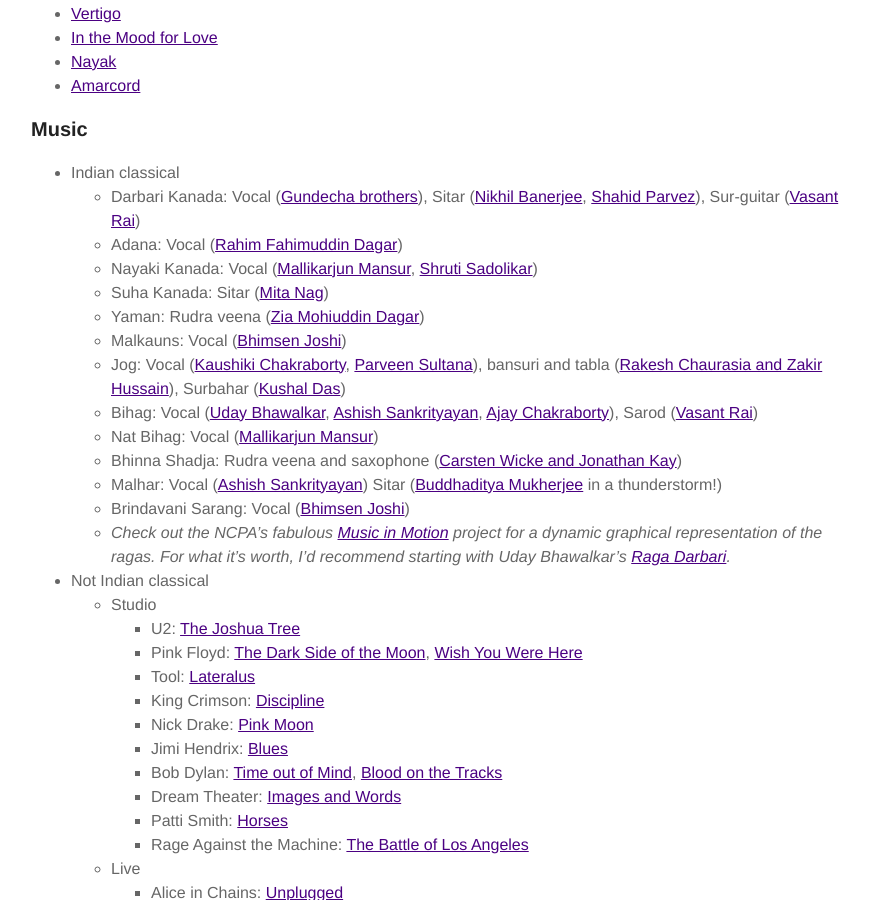
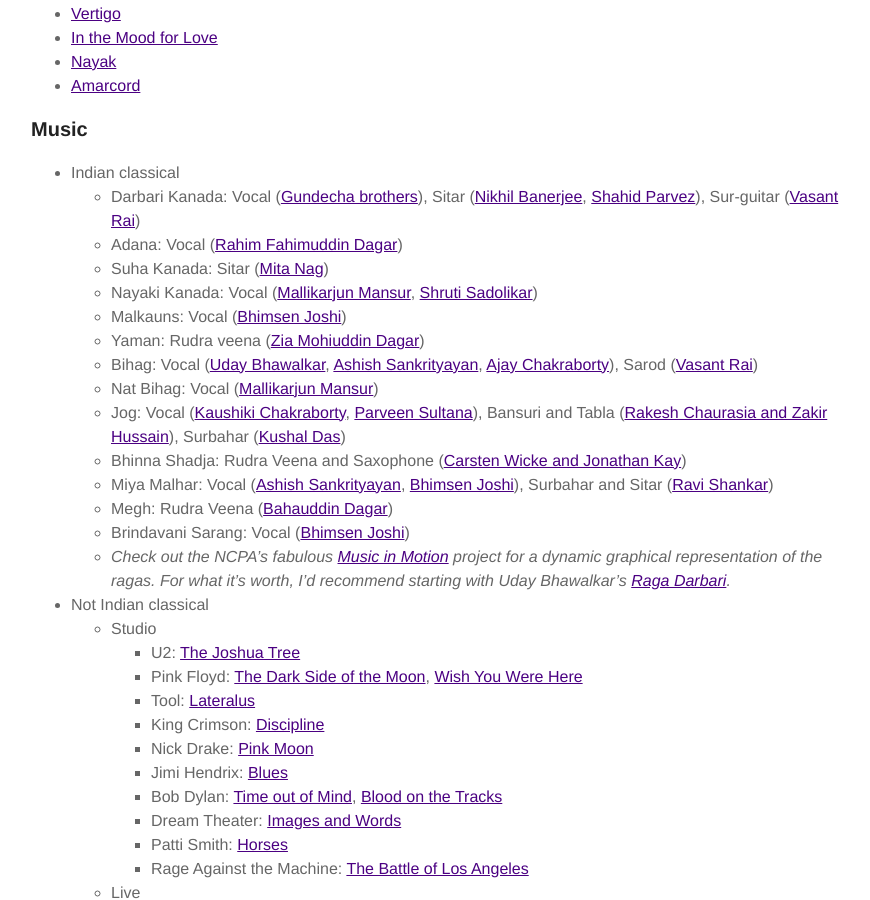
Before and after one commit to anirvanchowdhury/anirvanchowdhury.github.io, a Jekyll site: the page built from fun.md, in a window 1280 px wide and 900 px high, scrolled down 636 px. Shown: the whole window, without its empty margins (204-1074 px from the left). Built offline with Jekyll 4.4.1, drawn with Linux system fonts in a browser that asks for light colours.

```diff
--- a/fun.md
+++ b/fun.md
@@ -20,26 +20,27 @@ Stuff I like. Not in a strict preference order.
 * Indian classical
 	* Darbari Kanada: Vocal ([Gundecha brothers](https://www.youtube.com/watch?v=_bg47_O00eU)), Sitar ([Nikhil Banerjee](https://www.youtube.com/watch?v=EUiDVRfYwmQ), [Shahid Parvez](https://www.youtube.com/watch?v=cb6kvPdQPSY)), Sur-guitar ([Vasant Rai](https://www.youtube.com/watch?v=gFp_yVjnQ44))
 	* Adana: Vocal ([Rahim Fahimuddin Dagar](https://www.youtube.com/watch?v=maPAKmHJLgA))
+	* Suha Kanada: Sitar ([Mita Nag](https://www.youtube.com/watch?v=Pmei4Ix6dhA))
 	* Nayaki Kanada: Vocal ([Mallikarjun Mansur](https://www.youtube.com/watch?v=VDDoGt2UM84), [Shruti Sadolikar](https://www.youtube.com/watch?v=XQBSkESiuZI))
-	* Suha Kanada: Sitar ([Mita Nag](https://www.youtube.com/watch?v=Pmei4Ix6dhA))
+	* Malkauns: Vocal ([Bhimsen Joshi](https://www.youtube.com/watch?v=AGo-hdgS8mI))
 	* Yaman: Rudra veena ([Zia Mohiuddin Dagar](https://www.youtube.com/watch?v=q5trNs7M3MU))
-	* Malkauns: Vocal ([Bhimsen Joshi](https://www.youtube.com/watch?v=AGo-hdgS8mI))
-	* Jog: Vocal ([Kaushiki Chakraborty](https://www.youtube.com/watch?v=jkNlOUF6OLE), [Parveen Sultana](https://www.youtube.com/watch?v=B0rPw5JQs3I)), bansuri and tabla ([Rakesh Chaurasia and Zakir Hussain](https://www.youtube.com/watch?v=O2K0ptoYpuc)), Surbahar ([Kushal Das](https://www.youtube.com/watch?v=SK3FmfOeJ4w))
 	* Bihag: Vocal ([Uday Bhawalkar](https://www.youtube.com/watch?v=0PljerNT1iU), [Ashish Sankrityayan](https://www.youtube.com/watch?v=E4l_J877tdk), [Ajay Chakraborty](https://www.youtube.com/watch?v=wlo7Lpdcn2w)), Sarod ([Vasant Rai](https://www.discogs.com/Vasant-Rai-Zakir-Hussain-Evening-Ragas/release/3418052))
 	* Nat Bihag: Vocal ([Mallikarjun Mansur](https://www.youtube.com/watch?v=7N4bawMog2Q&t=42m04s))
-	* Bhinna Shadja: Rudra veena and saxophone ([Carsten Wicke and Jonathan Kay](https://www.youtube.com/watch?v=3yzCUcepQB0))
-	* Malhar: Vocal ([Ashish Sankrityayan](https://store.cdbaby.com/cd/ashish1)) Sitar ([Buddhaditya Mukherjee](https://www.youtube.com/watch?v=pFenlzgBEns) in a thunderstorm!)
+	* Jog: Vocal ([Kaushiki Chakraborty](https://www.youtube.com/watch?v=jkNlOUF6OLE), [Parveen Sultana](https://www.youtube.com/watch?v=B0rPw5JQs3I)), Bansuri and Tabla ([Rakesh Chaurasia and Zakir Hussain](https://www.youtube.com/watch?v=O2K0ptoYpuc)), Surbahar ([Kushal Das](https://www.youtube.com/watch?v=SK3FmfOeJ4w))
+	* Bhinna Shadja: Rudra Veena and Saxophone ([Carsten Wicke and Jonathan Kay](https://www.youtube.com/watch?v=3yzCUcepQB0))
+	* Miya Malhar: Vocal ([Ashish Sankrityayan](https://store.cdbaby.com/cd/ashish1), [Bhimsen Joshi](https://www.youtube.com/watch?v=WFd3BOkTJ-g&t=29m30s)), Surbahar and Sitar ([Ravi Shankar](https://www.youtube.com/watch?v=WFd3BOkTJ-g))
+	* Megh: Rudra Veena ([Bahauddin Dagar](https://www.youtube.com/watch?v=_lNuF4IsIqY))
 	* Brindavani Sarang: Vocal ([Bhimsen Joshi](https://mio.to/album/Pandit+Bhimsen+Joshi/The+Genius+Of+Pt+Bhimsen+Joshi))
 	* *Check out the NCPA's fabulous [Music in Motion](https://autrimncpa.wordpress.com/) project for a dynamic graphical representation of the ragas. For what it's worth, I'd recommend starting with Uday Bhawalkar's [Raga Darbari](https://autrimncpa.wordpress.com/darbari-kanada/).*
 
 * Not Indian classical
 	* Studio
-		* U2: [The Joshua Tree](https://www.allmusic.com/album/the-joshua-tree-mw0000196162)
-		* Pink Floyd: [The Dark Side of the Moon](https://www.allmusic.com/album/the-dark-side-of-the-moon-mw0000191308), [Wish You Were Here](https://www.allmusic.com/album/wish-you-were-here-mw0000650633)
+		* U2: [The Joshua Tree](https://open.spotify.com/album/5vBZRYu2GLA65nfxBvG1a7?si=nf-cm1MYTFinvgUTkuw1tA)
+		* Pink Floyd: [The Dark Side of the Moon](https://open.spotify.com/album/4LH4d3cOWNNsVw41Gqt2kv?si=1efd18LNTRyIfPXEyW8VPA), [Wish You Were Here](https://open.spotify.com/album/0bCAjiUamIFqKJsekOYuRw?si=-4qKA0YoRheBakatKsLpYw)
 		* Tool: [Lateralus](https://www.allmusic.com/album/lateralus-mw0000002072)
 		* King Crimson: [Discipline](https://www.allmusic.com/album/discipline-mw0000196148)
-		* Nick Drake: [Pink Moon](https://www.allmusic.com/album/pink-moon-mw0000315191)
-		* Jimi Hendrix: [Blues](https://www.allmusic.com/album/blues-mw0000111756)
+		* Nick Drake: [Pink Moon](https://open.spotify.com/album/7KyvfoQhqlNLPNb98yY0pf?si=4RMr4ax8SCiSlJ3LVLnKxw)
+		* Jimi Hendrix: [Blues](https://open.spotify.com/album/6kvCH4eS92QkpBNdTmjLEz?si=56nZRCQITieAJVR2CcJ1AA)
 		* Bob Dylan: [Time out of Mind](https://www.allmusic.com/album/time-out-of-mind-mw0000026150), [Blood on the Tracks](https://www.allmusic.com/album/blood-on-the-tracks-mw0000189846)
 		* Dream Theater: [Images and Words](https://www.allmusic.com/album/images-and-words-mw0000079922)
 		* Patti Smith: [Horses](https://www.allmusic.com/album/horses-mw0000198924)
```
Also changed, not shown: research.md (+3 -3 lines).
